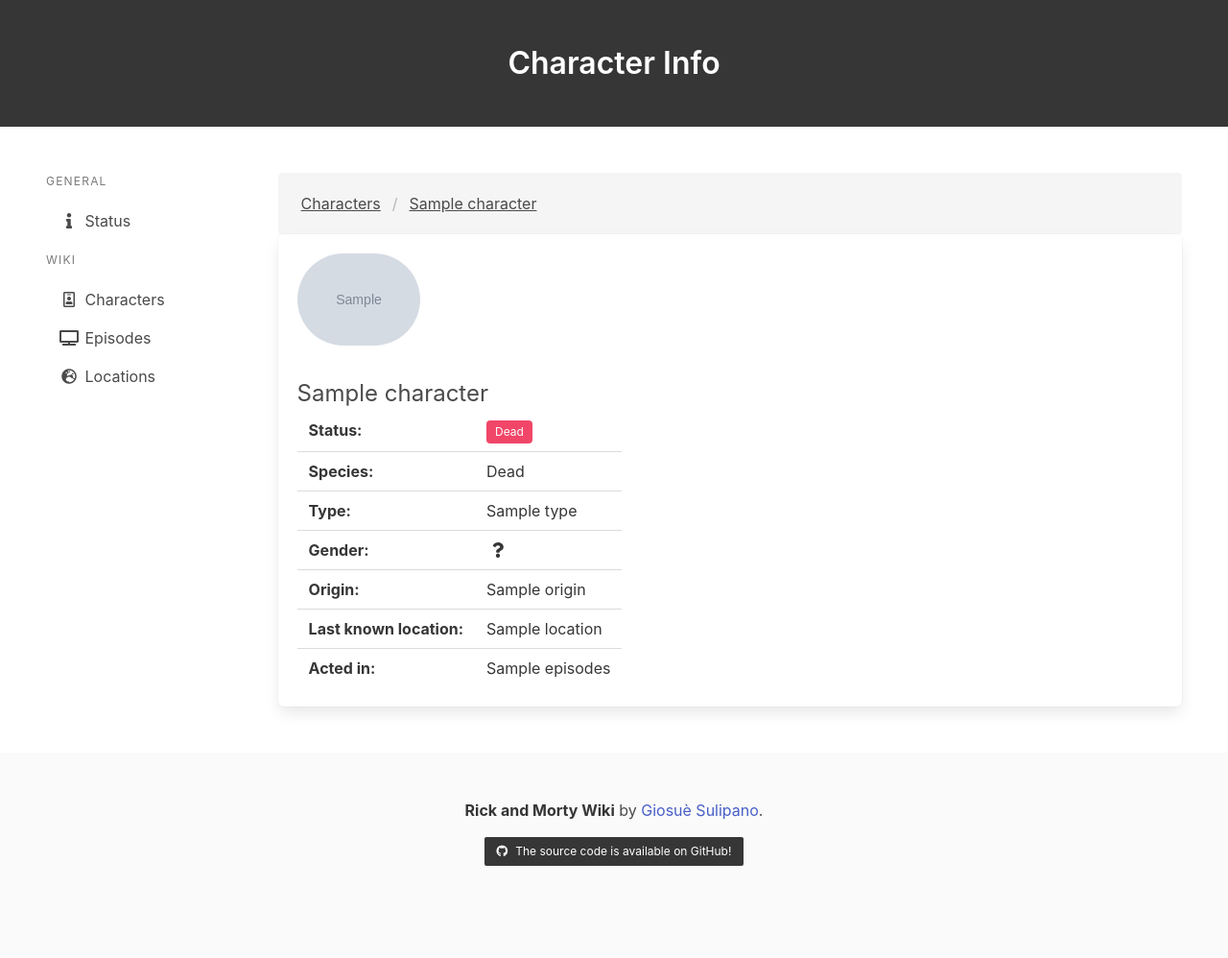
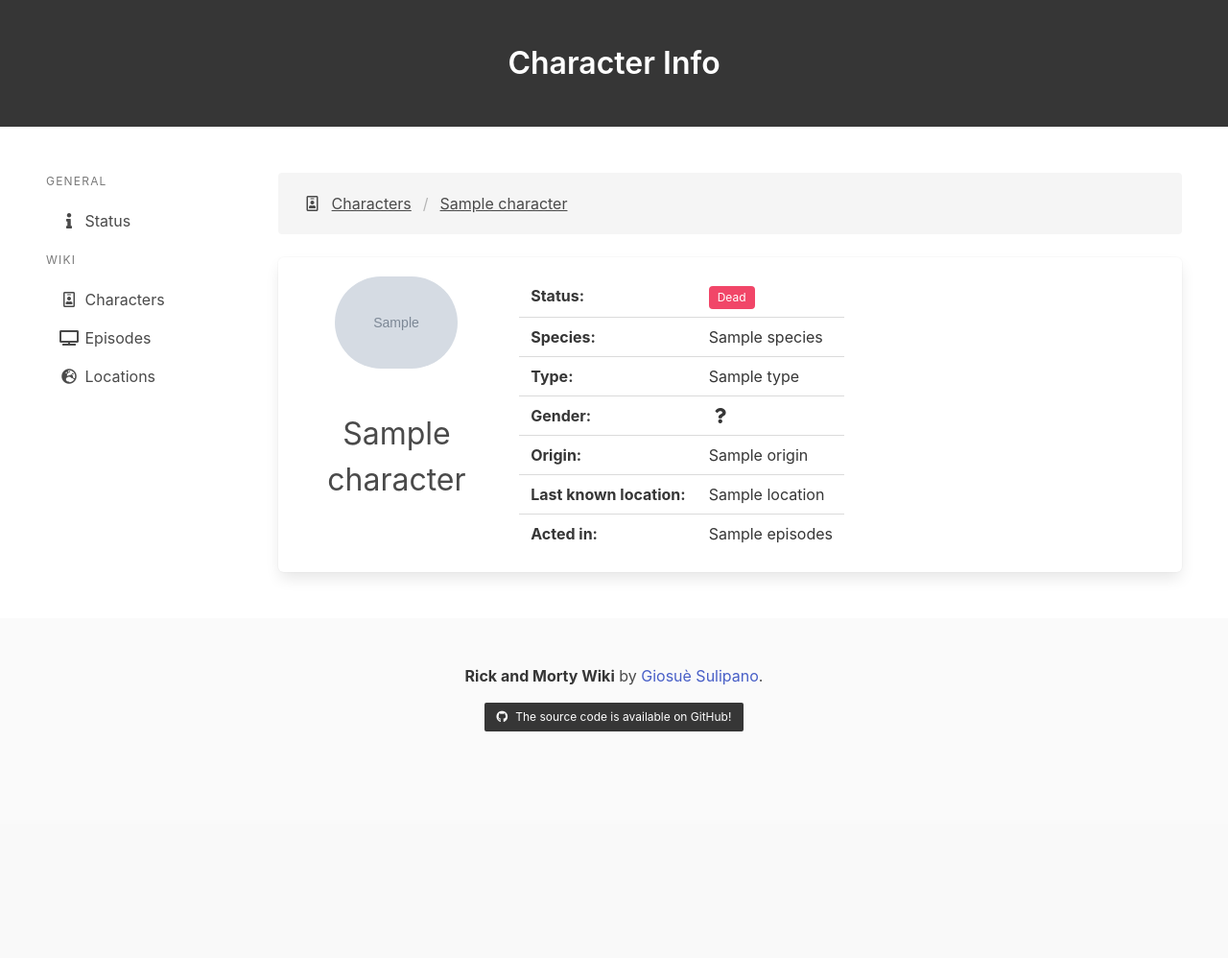
Before and after one commit to imgios/RaM-wiki, a Flask app: template ramwiki/characters/templates/characters/characterInfo.html in a window 1280 px wide. Shown: the whole page at 96% size. After the commit the page ends 762 px from the top, so only its background shows below. Run offline with Flask 2, Linux system fonts and the light colour scheme; the template is opened without the code that fills it: most values are stand-ins (such as "Sample title", 1, 10 or a date in 2020); grey boxes marked "Sample" are stand-in pictures; some libraries are stand-ins or nearby versions.

Commit message:
Update character info template

```diff
--- a/ramwiki/characters/templates/characters/characterInfo.html
+++ b/ramwiki/characters/templates/characters/characterInfo.html
@@ -9,20 +9,28 @@
 		<div class="notification level">
 			<nav class="breadcrumb" aria-label="breadcrumbs">
                 <ul>
-                    <li><a href="{{ url_for('characters.index') }}">Characters</a></li>
+                    <li>
+                        <span class="icon">
+                          <i class="far fa-id-badge"></i>
+                        </span>
+                        <a href="{{ url_for('characters.index') }}">Characters</a>
+                    </li>
                     <li class="is-active"><a href="#" aria-current="page">{{ character['name'] }}</a></li>
                 </ul>
             </nav>
 		</div>
     </div>
-    <div class="container">
+    <div class="container pt-5">
         <div class="box">
-            <p class="has-text-centered">
-                <figure class="image is-128x128">
+            {% if character %}
+            <div class="columns is-centered">
+                <div class="column is-3 has-text-centered">
+                    <figure class="image is-128x128" style="margin-left: auto;margin-right: auto;">
                         <img src="{{ character['image'] }}" class="is-rounded">
                     </figure>
-            </p>
-            <p class="is-size-4">{{ character['name'] }}</p>
+                    <p class="is-size-3 pt-3">{{ character['name'] }}</p>
+                </div>
+                <div class="column">
                     <div class="table-container">
                         <table class="table">
                             <tbody>
@@ -38,12 +46,14 @@
                                 </tr>
                                 <tr>
                                     <th>Species:</th>
-                            <td>{{ character['status'] }}</td>
+                                    <td>{{ character['species'] }}</td>
                                 </tr>
+                                {% if character['type'] != "" %}
                                 <tr>
                                     <th>Type:</th>
                                     <td>{{ character['type'] }}</td>
                                 </tr>
+                                {% endif %}
                                 <tr>
                                     <th>Gender:</th>
                                     <td>
@@ -75,4 +85,9 @@
                     </div>
                 </div>
             </div>
+            {% else %}
+            <p>Sorry, character not found!</p>
+            {% endif %}
+        </div>
+    </div>
 {% endblock %}
```
Lines whose indentation alone changed are shown as unchanged.
